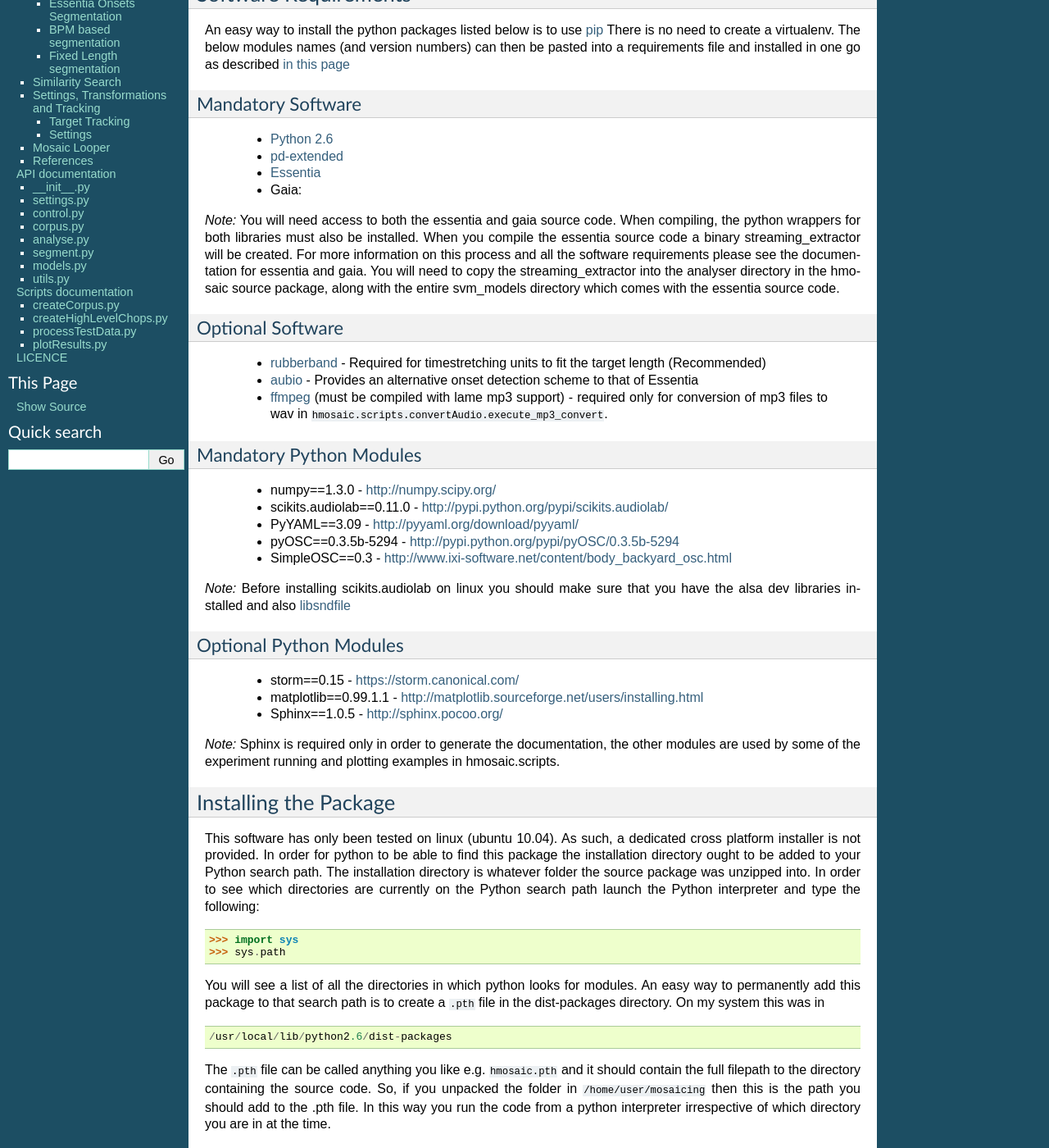
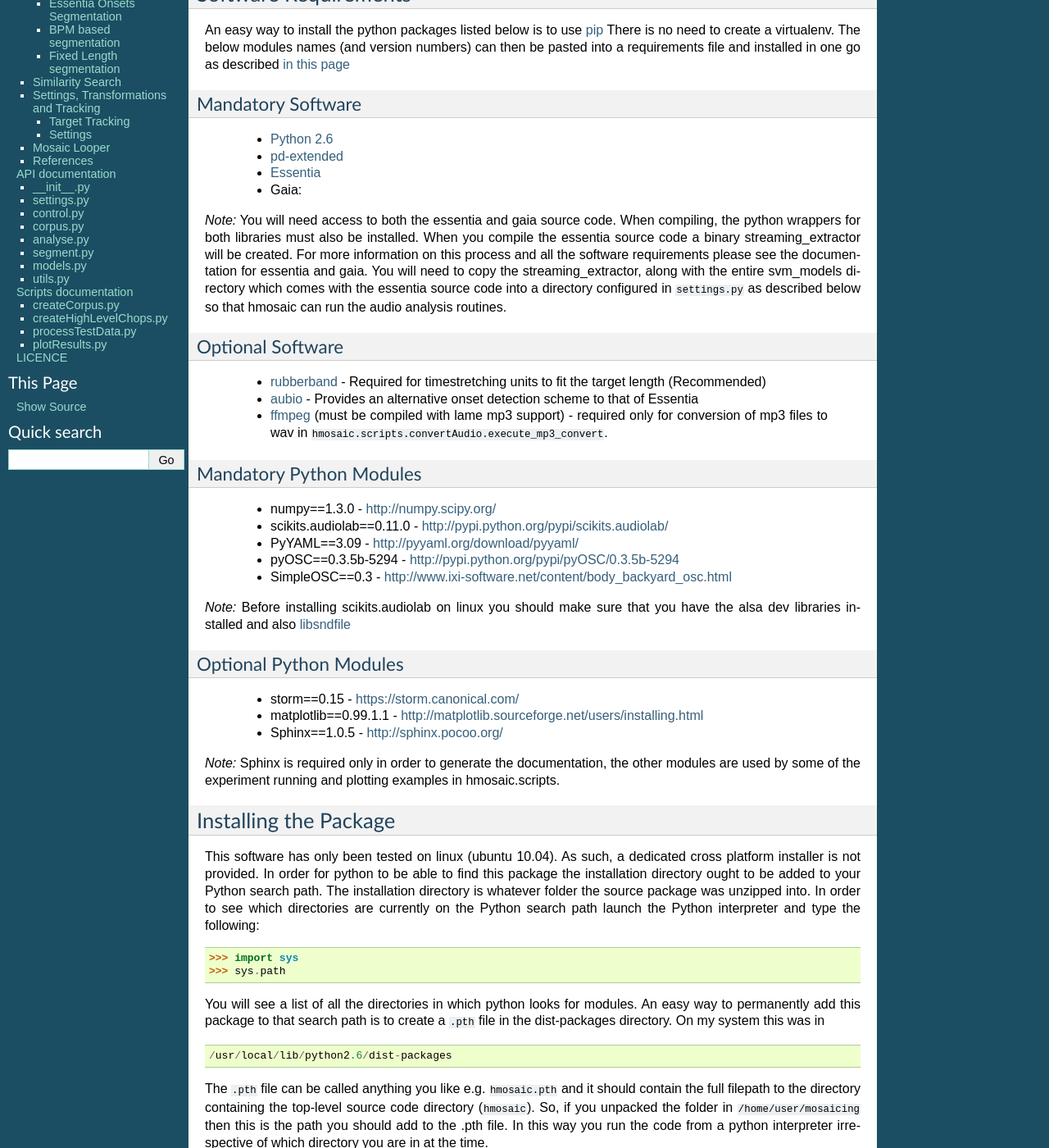
Before and after one commit to jgoconnell/hmosaic, a Sphinx documentation site: the page built from hmosaic/docs/index.rst, in a window 1280 px wide and 1400 px high, scrolled down 382 px. Shown: the whole window at 82% size. Built offline with Sphinx 7.4.7, drawn with Linux system fonts in a browser that asks for light colours; formulas are drawn with MathJax 3; some of the changed text lies outside the part shown.

```diff
--- a/hmosaic/docs/index.rst
+++ b/hmosaic/docs/index.rst
@@ -39,7 +39,7 @@ Mandatory Software
 
 *Note:* You will need access to both the essentia and gaia source code. When compiling, the python wrappers for both libraries must also be installed.
 When you compile the essentia source code a binary streaming_extractor will be created. For more information on this process and all the software requirements please see the documentation for essentia and gaia.
-You will need to copy the streaming_extractor into the analyser directory in the hmosaic source package, along with the entire svm_models directory which comes with the essentia source code.
+You will need to copy the streaming_extractor, along with the entire svm_models directory which comes with the essentia source code into a directory configured in ``settings.py`` as described below so that hmosaic can run the audio analysis routines.
 
 -----------------------------
 Optional Software
@@ -92,8 +92,9 @@ An easy way to permanently add this package to that search path is to create a `
 On my system this was in ::
     /usr/local/lib/python2.6/dist-packages
 
-The ``.pth`` file can be called anything you like e.g. ``hmosaic.pth`` and it should contain the full filepath to the directory containing the source code. So, if you unpacked the folder in ``/home/user/mosaicing`` then this is the path you should add to the .pth file.
+The ``.pth`` file can be called anything you like e.g. ``hmosaic.pth`` and it should contain the full filepath to the directory containing the top-level source code directory (``hmosaic``). So, if you unpacked the folder in ``/home/user/mosaicing`` then this is the path you should add to the .pth file.
 In this way you run the code from a python interpreter irrespective of which directory you are in at the time.
+
 
 *************************
 Configuring the Package
@@ -104,6 +105,9 @@ The following settings must be filled in::
 
     TARGET_REPO = '<path to directory to be used for segmenting and analysing targets>'
     SOURCE_REPO = '<path to directory containing source corpora>'
+    ESSENTIA_BIN_DIR =  os.path.join(os.path.dirname(__file__), 'analyser')
+
+The last setting is a location for the essentia binary streaming extractor, along with the ``svm_models`` directory from the Essentia source code. By default, the system expects to find these in a folder called ``analyser`` in the same directory as the ``settings.py`` file, however they can be placed anaywhere and the full filepath supplied as the value for ``ESSENTIA_BIN_DIR``
 
 Everything else is optional, check the settings.py file for more details.
 Each group of settings is commented.
```
Also changed, not shown: 1 other file.
